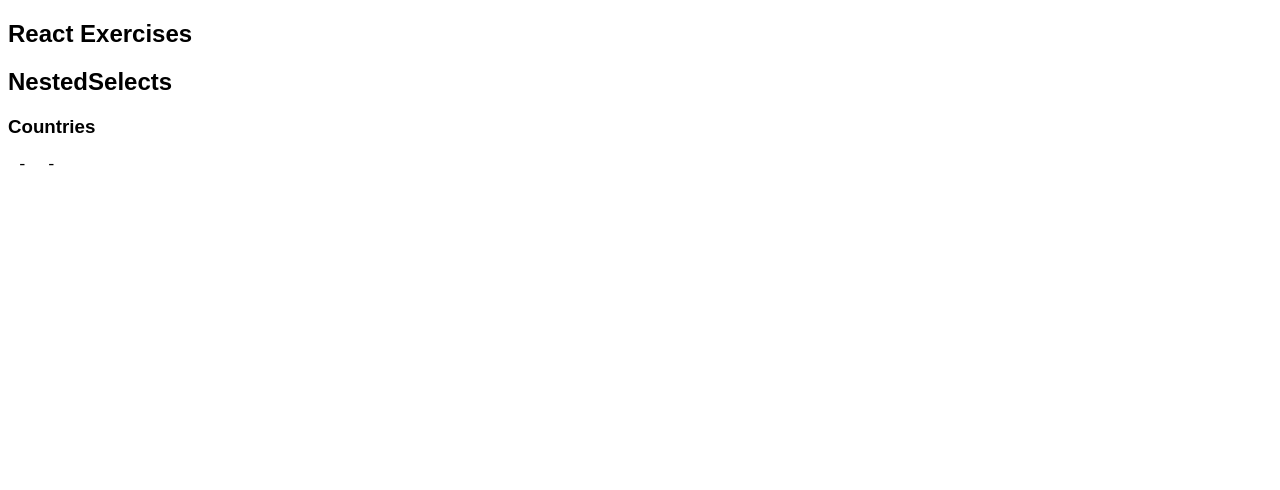
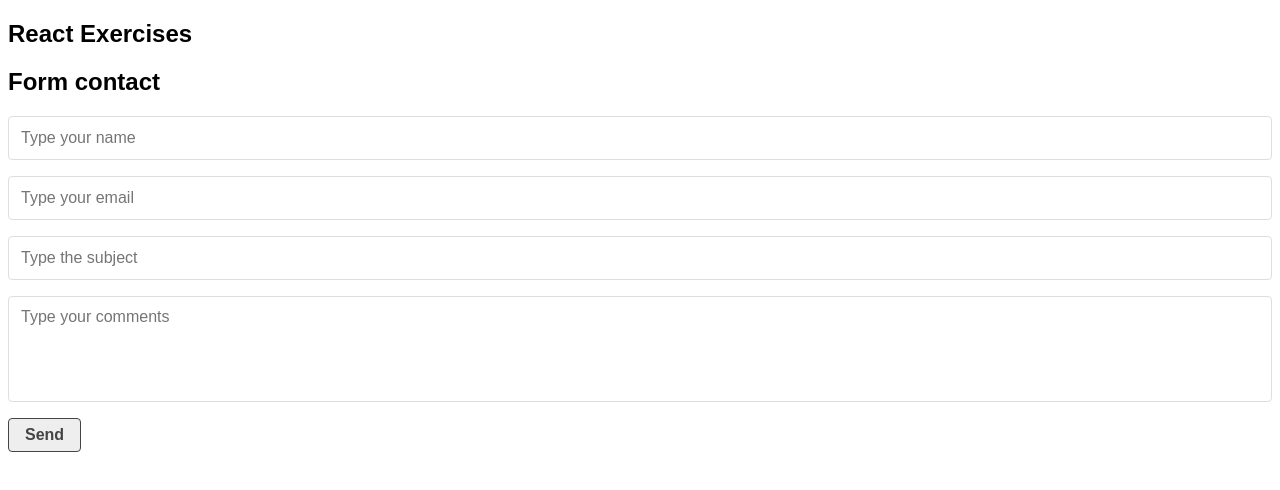
Before and after one commit to diego-gonzales/03-cjm-react-exercises, a React (Create React App) app: page / in a window 1280 px wide. Shown: the top 490 px of the page. Built offline with nearby package versions, Linux system fonts and the light colour scheme; no server answers.

Commit message:
Learning form validations

```diff
--- a/src/App.js
+++ b/src/App.js
@@ -1,5 +1,6 @@
 // From React v17 isn´t necessary import 'React', but for compatibility with before versions, we import it
 import React from 'react';
+import ContactForm from './components/ContactForm';
 import CrudAPI from './components/CrudAPI';
 import CrudApp from "./components/CrudApp";
 import NestedSelects from './components/NestedSelects';
@@ -12,7 +13,8 @@
       {/* <CrudApp /> */}
       {/* <CrudAPI /> */}
       {/* <SongSearch /> */}
-      <NestedSelects />
+      {/* <NestedSelects /> */}
+      <ContactForm />
     </div>
   );
 }
--- /dev/null
+++ b/src/components/ContactForm.js
@@ -0,0 +1,136 @@
+import React from "react";
+import { useForm } from "../hooks/useForm";
+import Loader from "./Loader";
+import Message from "./Message";
+
+const initialForm = {
+  name: "",
+  email: "",
+  subject: "",
+  comments: "",
+};
+const formValidations = (form) => {
+  let errors = {};
+  let regexName = /^[A-Za-zÑñÁáÉéÍíÓóÚúÜü\s]+$/;
+  let regexEmail = /^(\w+[/./-]?){1,}@[a-z]+[/.]\w{2,}$/;
+  let regexComments = /^.{1,255}$/;
+
+  if (!form.name) {
+    errors.name = `Name is required`;
+  } else if (!regexName.test(form.name)) {
+    errors.name = `Name is invalid`;
+  }
+
+  if (!form.email) {
+    errors.email = `Email is required`;
+  } else if (!regexEmail.test(form.email)) {
+    errors.email = `Email is invalid`;
+  }
+
+  if (!form.subject) {
+    errors.subject = `Subject is required`;
+  }
+
+  if (!form.comments) {
+    errors.comments = `Comments is required`;
+  } else if (!regexComments.test(form.comments)) {
+    errors.comments = `Comments must be less than 255 characters`;
+  }
+
+  return errors;
+};
+
+const ContactForm = () => {
+  const {
+    form,
+    errors,
+    isLoading,
+    response,
+    handleChange,
+    handleSubmit,
+    handleBlur,
+  } = useForm(initialForm, formValidations);
+
+  return (
+    <div>
+      <h2>Form contact</h2>
+      <form onSubmit={handleSubmit}>
+        <div>
+          {errors.name && (
+            <small style={{ color: "#dc3545", fontWeight: "bold" }}>
+              {errors.name}
+            </small>
+          )}
+          <input
+            type="text"
+            name="name"
+            placeholder="Type your name"
+            onBlur={handleBlur}
+            onChange={handleChange}
+            value={form.name}
+            required
+          />
+        </div>
+
+        <div>
+          {errors.email && (
+            <small style={{ color: "#dc3545", fontWeight: "bold" }}>
+              {errors.email}
+            </small>
+          )}
+          <input
+            type="email"
+            name="email"
+            placeholder="Type your email"
+            onBlur={handleBlur}
+            onChange={handleChange}
+            value={form.email}
+            required
+          />
+        </div>
+
+        <div>
+          {errors.subject && (
+            <small style={{ color: "#dc3545", fontWeight: "bold" }}>
+              {errors.subject}
+            </small>
+          )}
+          <input
+            type="text"
+            name="subject"
+            placeholder="Type the subject"
+            onBlur={handleBlur}
+            onChange={handleChange}
+            value={form.subject}
+            required
+          />
+        </div>
+
+        <div>
+          {errors.comments && (
+            <small style={{ color: "#dc3545", fontWeight: "bold" }}>
+              {errors.comments}
+            </small>
+          )}
+          <textarea
+            name="comments"
+            cols="50"
+            rows="5"
+            placeholder="Type your comments"
+            onBlur={handleBlur}
+            onChange={handleChange}
+            value={form.comments}
+            required
+          ></textarea>
+        </div>
+
+        <input type="submit" value="Send" />
+      </form>
+
+      {isLoading && <Loader />}
+      {response && <Message message="Data has been sent" bgColor="#198754" />}
+    </div>
+  );
+};
+
+export default ContactForm;
--- /dev/null
+++ b/src/hooks/useForm.js
@@ -0,0 +1,55 @@
+import { useState } from "react";
+import { helpHttp } from "../helpers/helpHttp";
+
+export const useForm = (initialForm, formValidations) => {
+  const [form, setForm] = useState(initialForm);
+  const [errors, setErrors] = useState({});
+  const [isLoading, setIsLoading] = useState(false);
+  const [response, setResponse] = useState(null);
+
+  const handleChange = (e) => {
+    const { name, value } = e.target;
+    setForm({ ...form, [name]: value });
+  };
+
+  const handleBlur = (e) => {
+    handleChange(e);
+    setErrors(formValidations(form));
+  };
+
+  const handleSubmit = (e) => {
+    e.preventDefault();
+    setErrors(formValidations(form));
+
+    if (Object.keys(errors).length === 0) {
+      setIsLoading(true);
+
+      helpHttp().post('https://formsubmit.co/ajax/diegoegj14@gmail.com', {
+        body: form,
+        headers: {
+          "Content-Type": "application/json",
+          "Accept": "application/json"
+        }
+      })
+      .then(() => {
+        setIsLoading(false);
+        setResponse(true);
+        setForm(initialForm);
+        setTimeout(() => {
+          setResponse(null);
+        }, 3000);
+      })
+    }
+  };
+
+
+  return {
+    form,
+    errors,
+    isLoading,
+    response,
+    handleChange,
+    handleSubmit,
+    handleBlur,
+  };
+};
```
